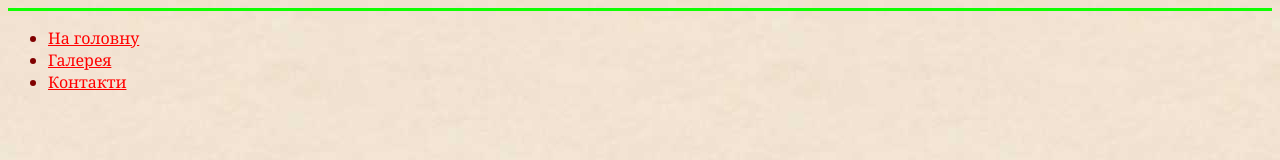
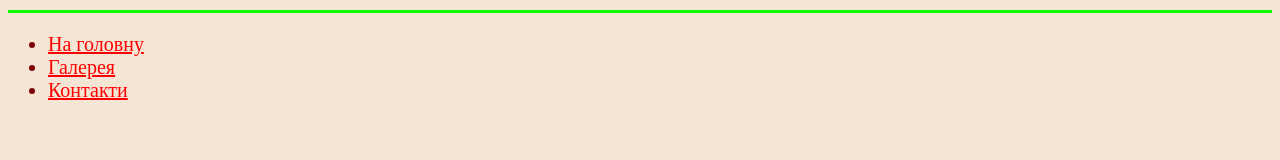
Before and after one commit to deadsoul57/hw22_10.01.2025, a plain HTML site: page pages/service.html in a window 1280 px wide. Drawn offline with Linux system fonts and the light colour scheme.

Commit message:
change files

```diff
--- a/pages/service.html
+++ b/pages/service.html
@@ -2,11 +2,10 @@
 <head>
 <title>hw22 Hennadii Lerner</title>
 <meta http-equiv="Content-Type" content="text/html; charset=utf-8">
+<link href="../css/style.css" rel="stylesheet" type="text/css" media="all">
 </head>
 
-<body text="#800000" link="#FF0000" vlink="#FF0000" alink="#CC6633" background="../img/back4.jpg" bgcolor="#F5E5D5">
 <hr size=3 color="#0fff00">
-<font face="Georgia, Times New Roman, Times, serif">
 <ul>
 <li><a href="../pages/home.html" target="home">На головну</a></li>
 <li><a href="../pages/galery.html" target="home">Галерея</a></li>
```
